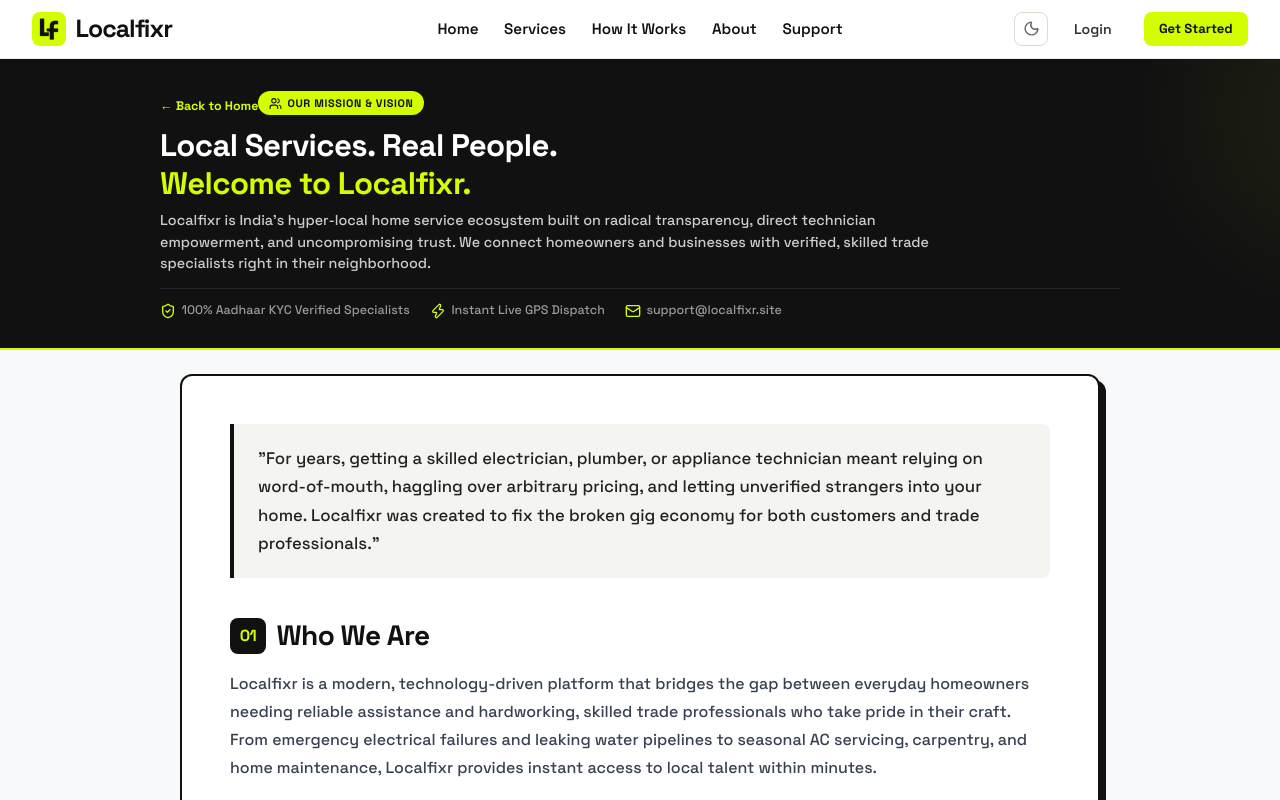
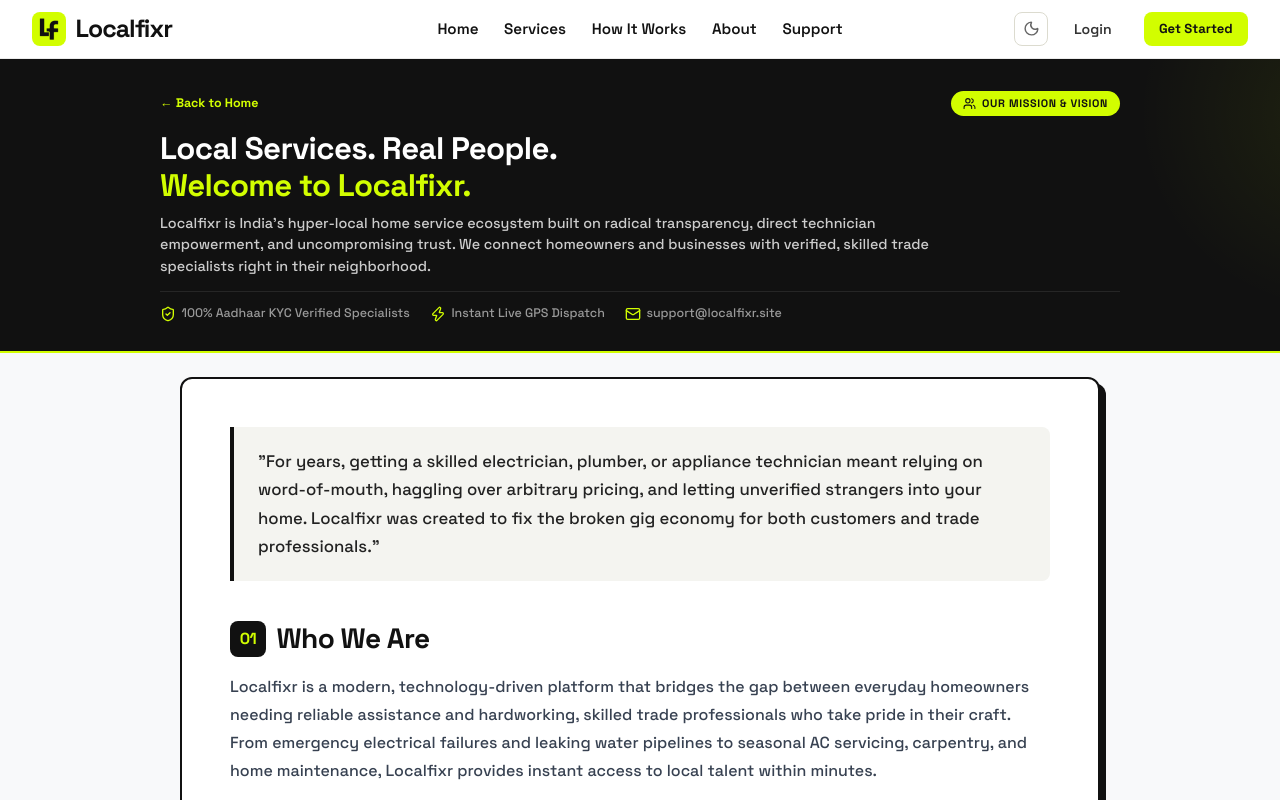
Before and after one commit to aryy005/local-service-app, a React (Vite) app: page /about in a window 1280 px wide. Shown: the top 800 px of the page. Built offline with nearby package versions, Linux system fonts and the light colour scheme; no server answers.

Commit message:
style: position category badges to top-right across documentation pages

```diff
--- a/src/pages/About.jsx
+++ b/src/pages/About.jsx
@@ -25,6 +25,7 @@
       {/* ─── Hero ─── */}
       <section className="doc-hero">
         <div className="doc-hero-container">
+          <div className="doc-hero-top-row">
             <Link
               to={user ? (user.role === 'provider' ? '/provider-dashboard' : '/customer-dashboard') : '/'}
               className="doc-back-link"
@@ -35,6 +36,7 @@
             <div className="doc-category-badge">
               <Users size={13} />
               <span>Our Mission &amp; Vision</span>
+            </div>
           </div>
           <h1 className="doc-hero-title">
             Local Services. Real People.<br />
--- a/src/pages/Documentation.css
+++ b/src/pages/Documentation.css
@@ -38,6 +38,15 @@
   z-index: 2;
 }
 
+.doc-hero-top-row {
+  display: flex;
+  align-items: center;
+  justify-content: space-between;
+  gap: 1rem;
+  margin-bottom: 0.85rem;
+  flex-wrap: wrap;
+}
+
 .doc-back-link {
   display: inline-flex;
   align-items: center;
@@ -46,7 +55,7 @@
   text-decoration: none;
   font-weight: 800;
   font-size: 0.78rem;
-  margin-bottom: 0.65rem;
+  margin-bottom: 0;
   transition: opacity 0.15s ease;
 }
 
@@ -60,13 +69,15 @@
   gap: 0.35rem;
   background: #D2FE00;
   color: #111111;
-  padding: 0.22rem 0.65rem;
+  padding: 0.25rem 0.75rem;
   border-radius: 9999px;
   font-size: 0.68rem;
   font-weight: 800;
   text-transform: uppercase;
   letter-spacing: 0.06em;
-  margin-bottom: 0.65rem;
+  margin-bottom: 0;
+  margin-left: auto;
+  white-space: nowrap;
 }
 
 .doc-hero-title {
--- a/src/pages/HowItWorks.jsx
+++ b/src/pages/HowItWorks.jsx
@@ -26,6 +26,7 @@
       {/* ─── Hero ─── */}
       <section className="doc-hero">
         <div className="doc-hero-container">
+          <div className="doc-hero-top-row">
             <Link
               to={user ? (user.role === 'provider' ? '/provider-dashboard' : '/customer-dashboard') : '/'}
               className="doc-back-link"
@@ -36,6 +37,7 @@
             <div className="doc-category-badge">
               <BookOpen size={13} />
               <span>Product Walkthrough &bull; Editorial Blog</span>
+            </div>
           </div>
           <h1 className="doc-hero-title">
             How Localfixr Works:<br />
--- a/src/pages/PartnerGuidelines.jsx
+++ b/src/pages/PartnerGuidelines.jsx
@@ -26,6 +26,7 @@
       {/* ─── Hero ─── */}
       <section className="doc-hero">
         <div className="doc-hero-container">
+          <div className="doc-hero-top-row">
             <Link
               to={user ? (user.role === 'provider' ? '/provider-dashboard' : '/customer-dashboard') : '/'}
               className="doc-back-link"
@@ -36,6 +37,7 @@
             <div className="doc-category-badge">
               <Award size={13} />
               <span>Service Excellence &bull; Code of Conduct</span>
+            </div>
           </div>
           <h1 className="doc-hero-title">
             Partner Guidelines &amp;<br />
--- a/src/pages/SafetyAndTrust.jsx
+++ b/src/pages/SafetyAndTrust.jsx
@@ -26,6 +26,7 @@
       {/* ─── Hero ─── */}
       <section className="doc-hero">
         <div className="doc-hero-container">
+          <div className="doc-hero-top-row">
             <Link
               to={user ? (user.role === 'provider' ? '/provider-dashboard' : '/customer-dashboard') : '/'}
               className="doc-back-link"
@@ -36,6 +37,7 @@
             <div className="doc-category-badge">
               <ShieldCheck size={13} />
               <span>Safety, Vetting &amp; Privacy Shield</span>
+            </div>
           </div>
           <h1 className="doc-hero-title">
             Your Safety and Trust.<br />
--- a/src/pages/Support.jsx
+++ b/src/pages/Support.jsx
@@ -76,6 +76,7 @@
       {/* ─── Hero ─── */}
       <section className="doc-hero">
         <div className="doc-hero-container">
+          <div className="doc-hero-top-row">
             <Link
               to={user ? (user.role === 'provider' ? '/provider-dashboard' : '/customer-dashboard') : '/'}
               className="doc-back-link"
@@ -86,6 +87,7 @@
             <div className="doc-category-badge">
               <HelpCircle size={13} />
               <span>24/7 Help Desk &bull; Customer Care</span>
+            </div>
           </div>
           <h1 className="doc-hero-title">
             Help &amp; Support.<br />
```
Lines whose indentation alone changed are shown as unchanged.
